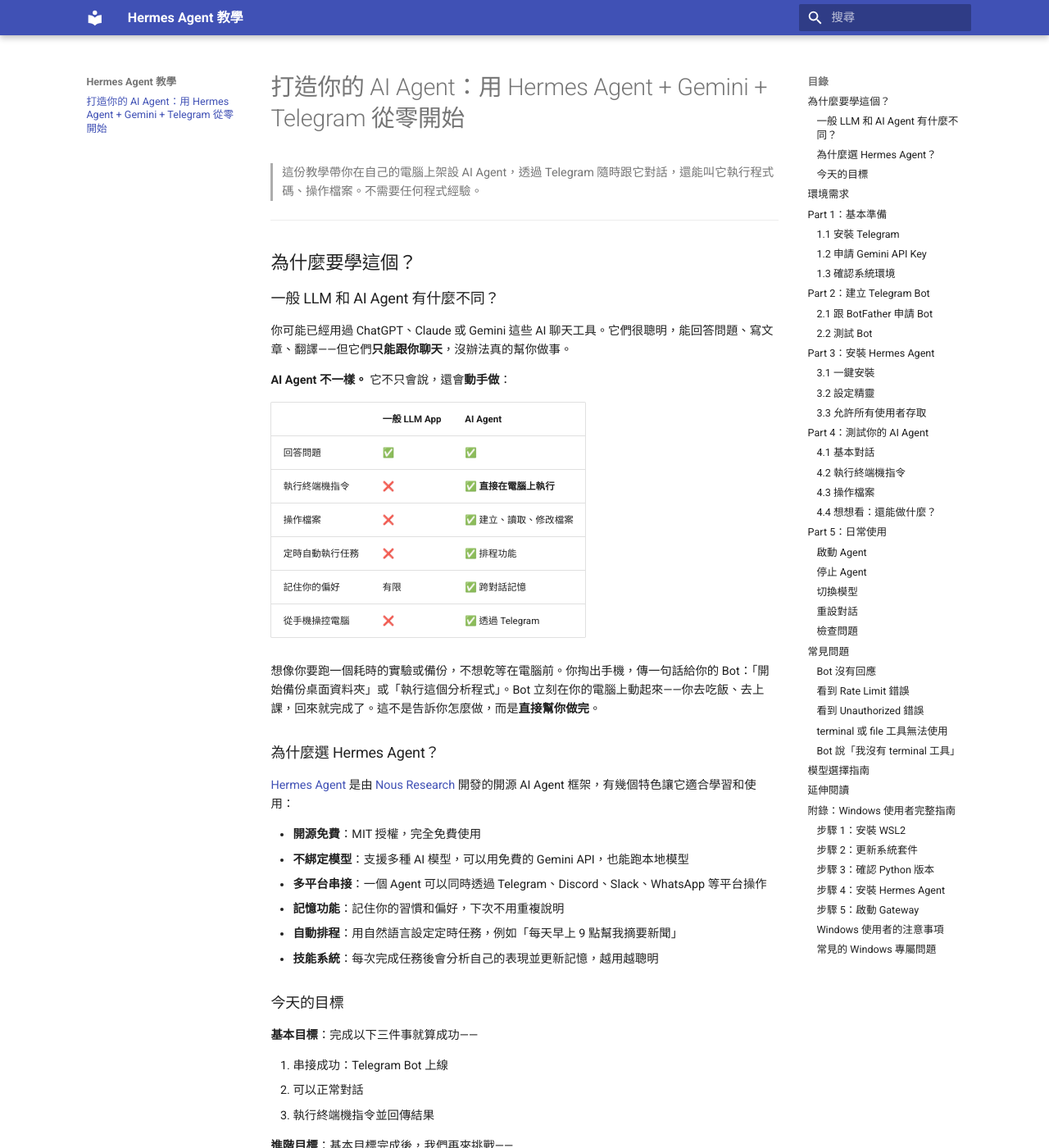
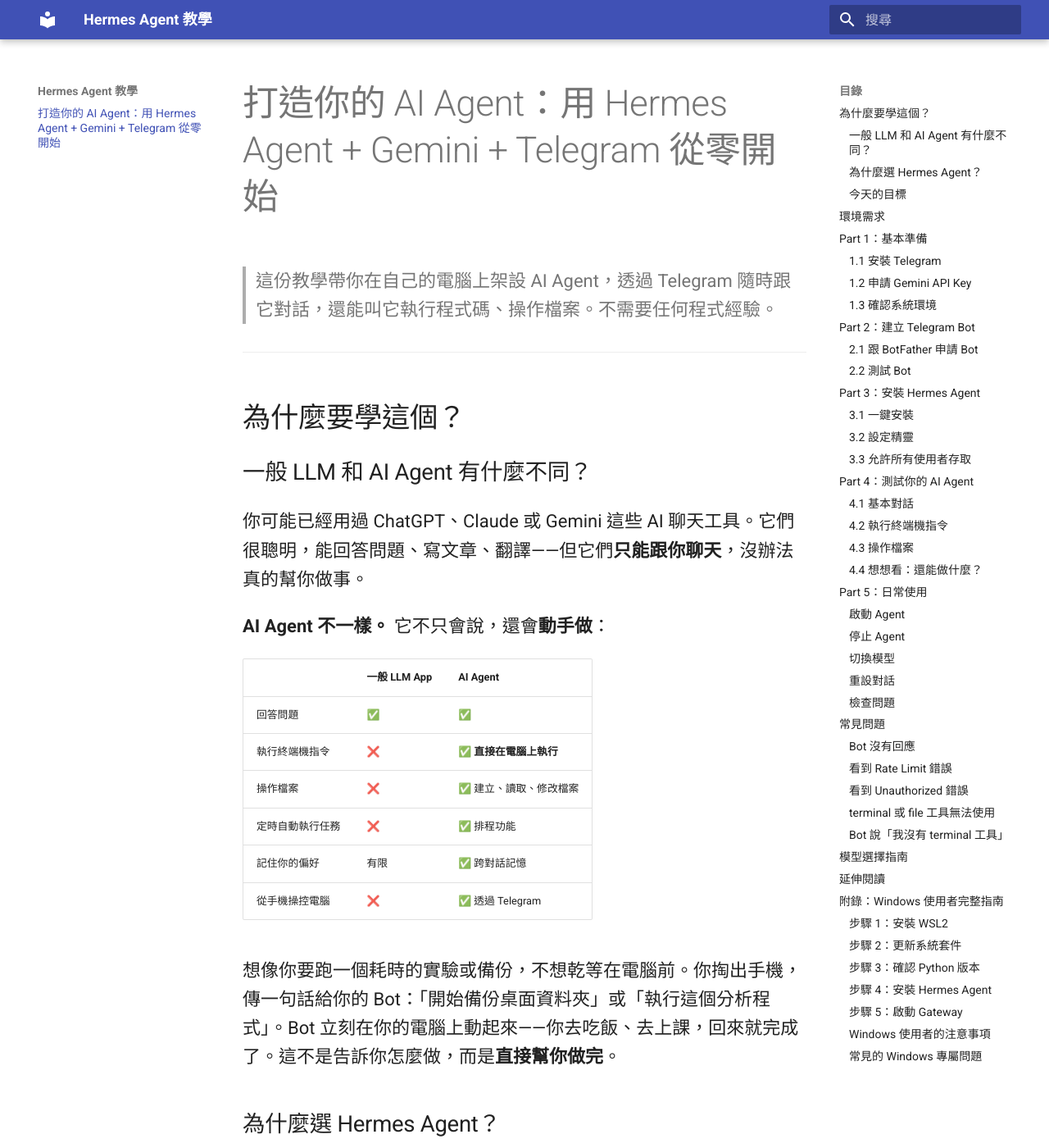
Before and after one commit to lopentu/hermes-agent-tutorial, an MkDocs documentation site: the page built from docs/index.md, in a window 1280 px wide and 1400 px high. Shown: the whole window at 82% size. Built offline with MkDocs 1.6.1 and Material for MkDocs 9.7.7, drawn with Linux system fonts in a browser that asks for light colours.

Commit message:
Increase font size using md-typeset CSS override
Co-Authored-By: Claude Sonnet 4.6 <noreply@anthropic.com>

```diff
--- a/docs/stylesheets/extra.css
+++ b/docs/stylesheets/extra.css
@@ -1,3 +1,9 @@
-:root {
-  font-size: 18px;
+.md-typeset {
+  font-size: 1rem;
 }
+
+@media screen and (min-width: 76.25em) {
+  .md-typeset {
+    font-size: 1.1rem;
+  }
+}
```
